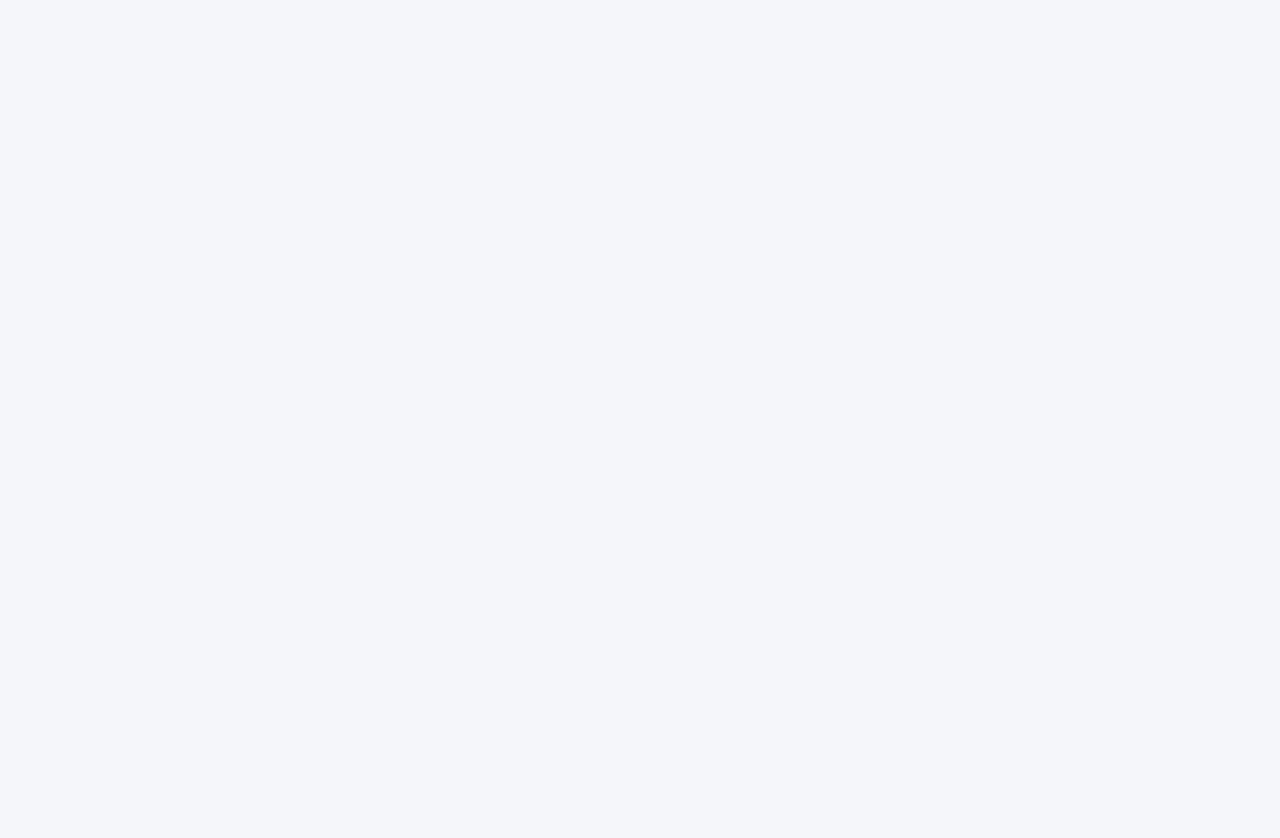
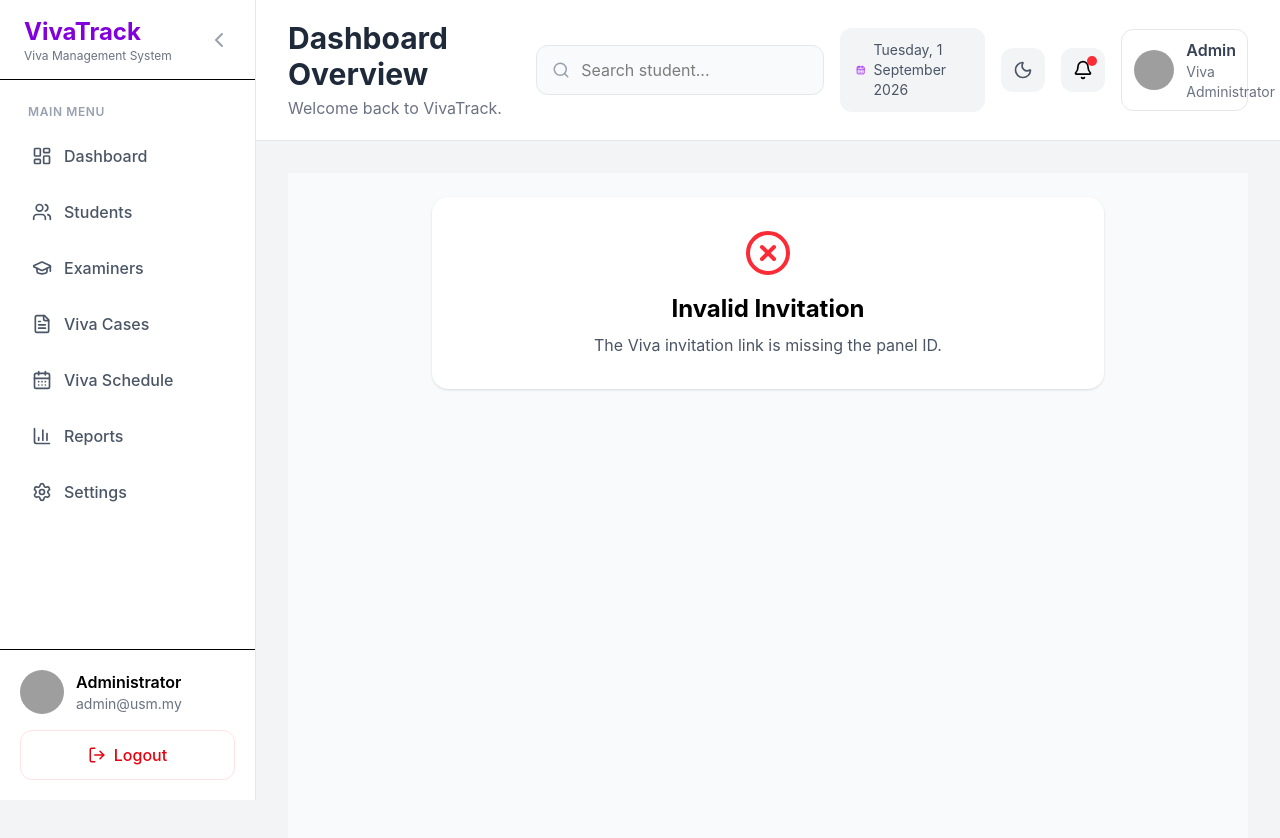
Before and after one commit to hazwanihanafi-commits/VivaVoceTrack, a React (Vite) app in the folder frontend/: page /panel-response in a window 1280 px wide. Before the commit this address had no page. Shown: the top 838 px of the page. Before the commit the page ends 800 px from the top, so only its background shows below. Built offline with nearby package versions, Linux system fonts and the light colour scheme; grey boxes are pictures that could not be loaded.

Commit message:
Update App.jsx

```diff
--- a/frontend/src/App.jsx
+++ b/frontend/src/App.jsx
@@ -6,6 +6,7 @@ import Students from "./pages/Students";
 import VivaCases from "./pages/VivaCases";
 import Examiners from "./pages/Examiners";
 import Schedule from "./pages/Schedule";
+import PanelResponse from "./pages/PanelResponse";
 
 export default function App() {
   return (
@@ -20,6 +21,11 @@ export default function App() {
         <Route path="/examiners" element={<Examiners />} />
 
         <Route path="/schedule" element={<Schedule />} />
+        <Route
+  path="/panel-response"
+  element={<PanelResponse />}
+/>
+
       </Route>
     </Routes>
   );
```
